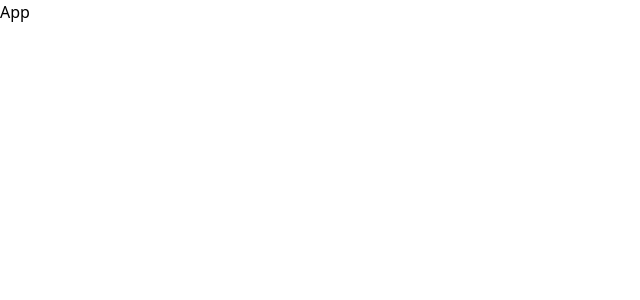
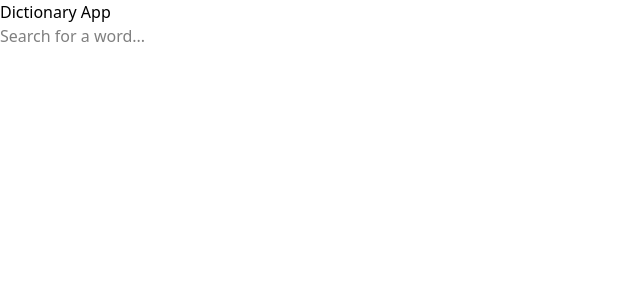
Before and after one commit to mabdullah525/react-dictionary-app, a React (Vite) app: page / in a window 1280 px wide. Shown: the top 300 px of the page, without its empty margins (0-640 px from the left). Built offline with nearby package versions, Linux system fonts and the light colour scheme.

Commit message:
Starting work

```diff
--- a/src/App.jsx
+++ b/src/App.jsx
@@ -2,7 +2,15 @@ import React from 'react'
 
 const App = () => {
   return (
-    <div>App</div>
+    <div className='app'>
+      <h1>Dictionary App</h1>
+      <div className='container'>
+        <div className='search-bar'>
+          <input type='text' placeholder='Search for a word...' />
+        </div>
+
+      </div>
+    </div>
   )
 }
 
```
